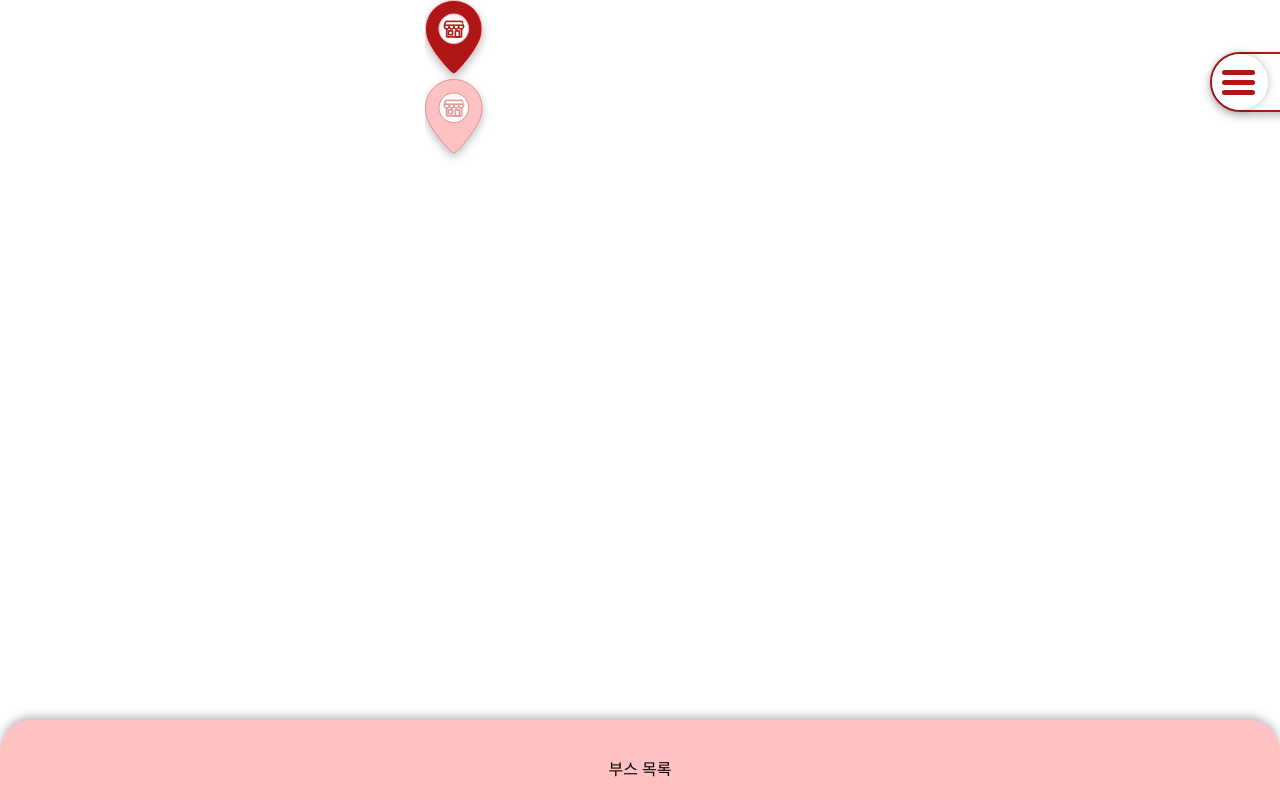
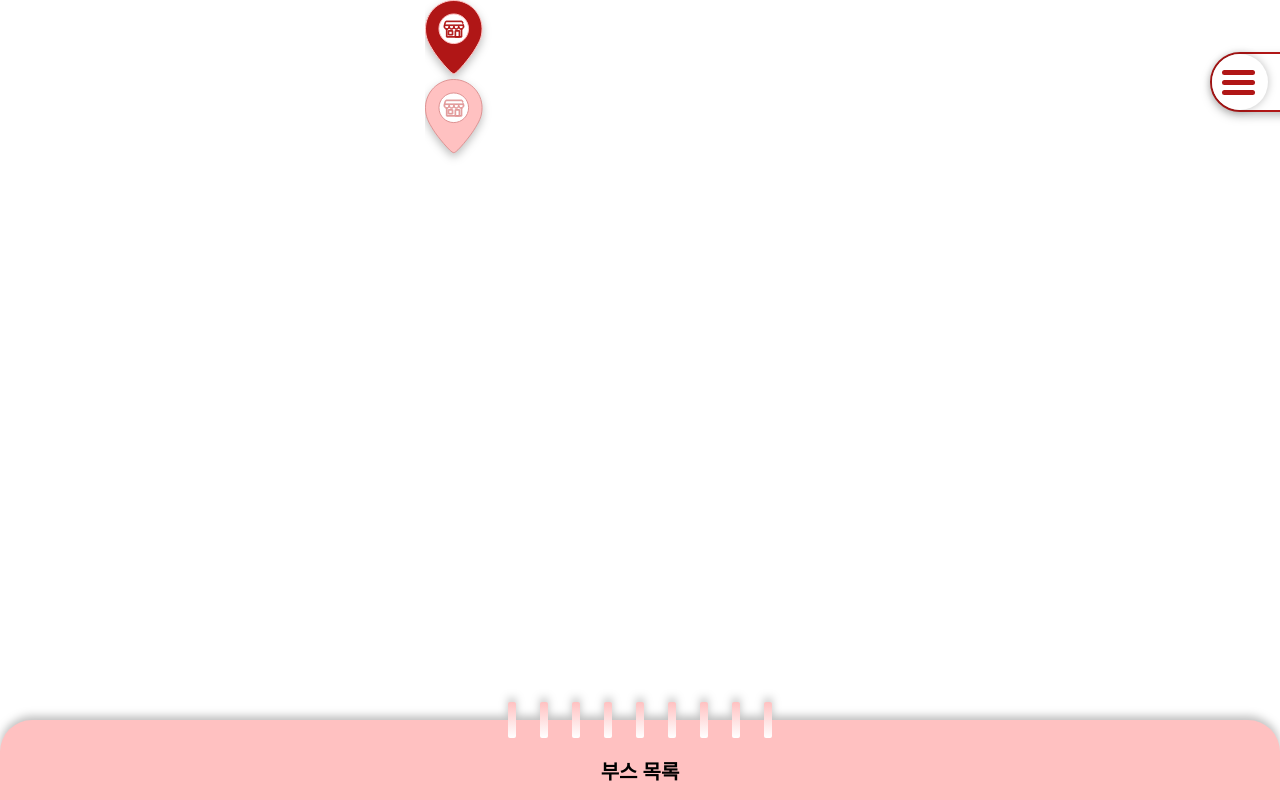
Before and after one commit to 9oormthon-univ-skku/4-line-up-fe, a React (Vite) app: page /map in a window 1280 px wide. Built offline with nearby package versions, Linux system fonts and the light colour scheme; a web font is replaced by a local one.

Commit message:
style: Decorate BoothDrawer

```diff
--- a/src/pages/map/mapDrawer/MapDrawer.tsx
+++ b/src/pages/map/mapDrawer/MapDrawer.tsx
@@ -1,14 +1,16 @@
-import { colors, shadows } from '@/styles/styles';
+import { colors, fonts, shadows } from '@/styles/styles';
 import { css } from '@emotion/react';
 import type React from 'react';
 import { useState } from 'react';
 import { Drawer } from 'vaul';
+import RingBinder from '@images/ring-binder-hz.svg?react';
 
 const drawerContentCss = css`
   background-color: ${colors.primary20};
-  height: 95%;
+  height: 100%;
   width: 100%;
   max-width: 100vw;
+  margin-top: 50px;
   border-radius: 32px 32px 0 0;
   ${shadows.dropUp};
 
@@ -24,18 +26,24 @@ const drawerContentCss = css`
     justify-content: center;
     width: 100%;
     padding: 36px;
+    ${fonts.display_lg};
+  }
+  header svg {
+    position: fixed;
+    top: -18px;
+    color: ${colors.primary20}
   }
   z-index: 10;
 `;
 
-const snapPoints = ['80px', '300px', 0.95];
+const snapPoints = ['130px', '300px', 1];
 
 const MapDrawer = ({ children }: React.HTMLAttributes<HTMLDivElement>) => {
   const [snapMap, setSnapMap] = useState<number | string | null>(snapPoints[0]);
   const [open, setOpen] = useState(true);
 
   const handleSnapClick = () => {
-    snapMap === 0.95 ? setSnapMap(snapPoints[0]) : setSnapMap(0.95);
+    snapMap === 1 ? setSnapMap(snapPoints[0]) : setSnapMap(1);
   };
 
   return (
@@ -52,6 +60,7 @@ const MapDrawer = ({ children }: React.HTMLAttributes<HTMLDivElement>) => {
       <Drawer.Portal>
         <Drawer.Content css={drawerContentCss}>
           <header onClick={handleSnapClick}>
+            <RingBinder/>
             <Drawer.Title>부스 목록</Drawer.Title>
           </header>
           {children}
```
Also changed, not shown: src/assets/images/ring-binder-hz.svg (added), src/assets/images/ring-binder-vt.svg (added).
